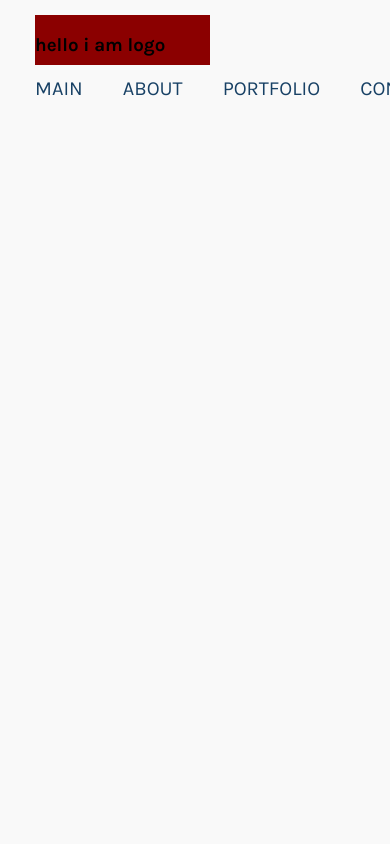
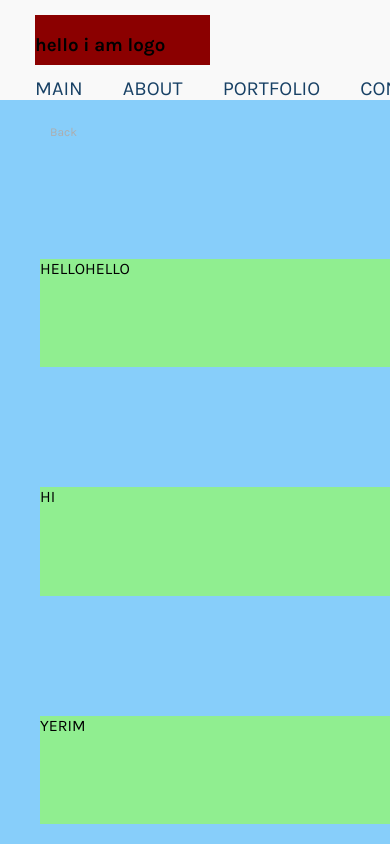
Before and after one commit to Kimyerim1935/my-port-rim, a React (Create React App) app: page /Instagram in a window 390 px wide. Built offline with nearby package versions, Linux system fonts and the light colour scheme; a web font is replaced by a local one.

Commit message:
Instagram page media쿼리 설정

```diff
--- a/src/App.js
+++ b/src/App.js
@@ -27,7 +27,7 @@ function App() {
             <Route path='/About' component={About} />
             <Route path='/Portfolio' component={Portfolio} />
             <Route path='/Contect' component={Contect} />
-            <Route path="/About/Instagram" component={Instagram} / >
+            <Route path="/Instagram"  component={Instagram} / >
          </div>
   </BrowserRouter>
   );
--- a/src/components/Textbox.css
+++ b/src/components/Textbox.css
@@ -65,6 +65,9 @@
     font-weight: 400;
     text-decoration: none;
 }
+.instatext a:hover{
+    font-weight: 700;
+}
 
 @media screen and (max-width:768px) {
     .contentsbox{
--- a/src/routes/Insta.js
+++ b/src/routes/Insta.js
@@ -7,7 +7,7 @@ function Insta (){
     return(
          <div className="contentsbox3">
              <img src={Instasvg} alt="Instasvg" />
-             <NavLink to="/About/Instagram" className="instatext">Click to see more</NavLink>
+             <NavLink  exact to="/Instagram" className="instatext"> Click to see more</NavLink>
         </div>
 
     );
--- a/src/routes/Instagram.css
+++ b/src/routes/Instagram.css
@@ -1,5 +1,55 @@
-.insta__container{
+.instaContainer{
     width: 100%;
-    height: 100%;
-    background-color: seagreen;
+    height: 100vh;
+    display: flex;
+    overflow: auto;
+    flex-direction: row;
+    justify-content: space-between;
 }
+
+.back{
+    color:#ADADAD;
+    font-size: 12px;
+    font-weight: 400;
+    height: 20px;
+    text-decoration: none;
+    margin: 75px 5px 0 15px;
+}
+
+
+.Instacontents {
+    width: 30%;
+    height: 560px;
+    margin: 120px 20px 0 20px;
+    align-items: center;
+    justify-content: center;
+    background-color: lightgreen;
+}
+
+@media screen and (max-width:768px) {
+    .instaContainer{
+        width: 100%;
+        height: 100vh;
+        display: flex;
+        overflow: auto;
+        flex-direction: column;
+        padding: 50px 20px 20px 20px;
+        background-color: lightskyblue;
+    }
+
+    .back{
+        color:#ADADAD;
+        font-size: 12px;
+        font-weight: 400;
+        height: 20px;
+        text-decoration: none;
+        margin: 75px 5px 0 30px;
+    }
+    .Instacontents {
+        width: 400px;
+        align-items: center;
+        justify-content: center;
+        background-color: lightgreen;
+    }
+
+}
--- a/src/routes/Instagram.js
+++ b/src/routes/Instagram.js
@@ -1,10 +1,25 @@
 import React from 'react';
+import './Instagram.css';
+import { Route, Link } from 'react-router-dom';
+import About from './About';
 
-function Instagram(props){
-  console.log(props);
+function Instagram(){
   return (
-    <div className="insta__container">
-      hello
+    <div className="instaContainer">
+
+       <Link to="/About" className="back">Back</Link>
+        <Route path='/About' component={About} />
+
+        <div className="Instacontents">
+HELLOHELLO
+        </div>
+        <div className="Instacontents">
+     HI
+        </div>
+        <div className="Instacontents">
+       YERIM
+        </div>
+
     </div>
   );
 }
```
